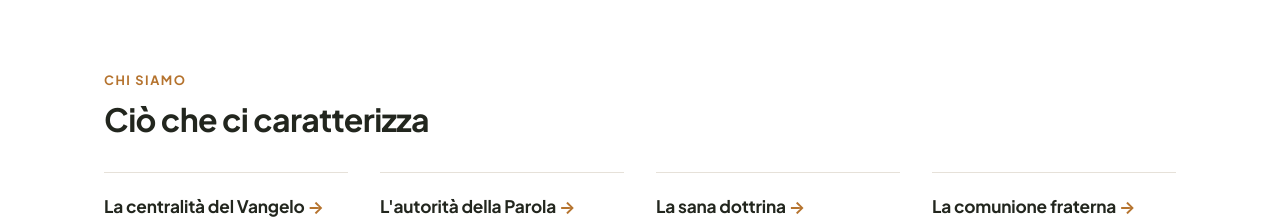
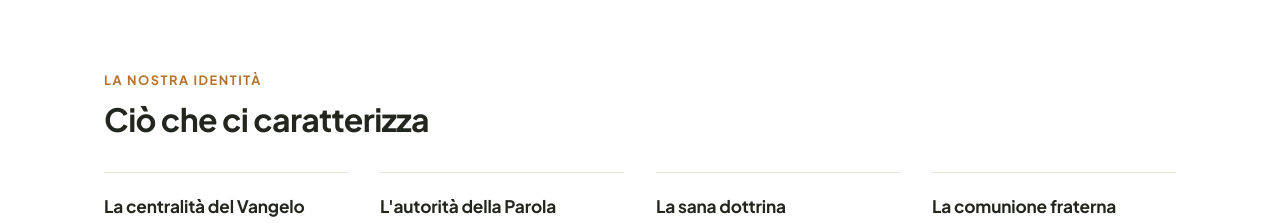
Before and after one commit to AlejandroCaputo/chiesa-logos-prototipo, a plain HTML site: page chi-siamo.html in a window 1280 px wide. Shown: the part 824-1047 px from the top of the page. Drawn offline with Linux system fonts and the light colour scheme.

Commit message:
Ritocchi pagina Chi siamo
Co-Authored-By: Claude Opus 5.5 <noreply@anthropic.com>

```diff
--- a/assets/style.css
+++ b/assets/style.css
@@ -84,6 +84,7 @@ p{margin:0 0 1em}
 .pillars{grid-template-columns:repeat(4,1fr)}
 .pillars>div{border-top:1px solid var(--line);padding-top:22px}
 .pillars h3{font-size:1.08rem}
+.pillars h3::after{content:none}
 
 /* devotional */
 .dev{display:grid;grid-template-columns:340px 1fr;gap:56px;align-items:center}
--- a/chi-siamo.html
+++ b/chi-siamo.html
@@ -24,7 +24,7 @@
 
 <section class="sec" style="padding-bottom:0">
   <div class="wrap">
-    <div class="shead"><div><span class="eyebrow">Chi siamo</span><h2>Ciò che ci caratterizza</h2></div></div>
+    <div class="shead"><div><span class="eyebrow">La nostra identità</span><h2>Ciò che ci caratterizza</h2></div></div>
     <div class="start pillars">
       <div><h3>La centralità del Vangelo</h3><p>Cristo crocifisso e risorto è il cuore della nostra predicazione, del nostro culto e della nostra vita insieme.</p></div>
       <div><h3>L'autorità della Parola</h3><p>La Scrittura è la nostra regola di fede e di condotta: la predichiamo in modo espositivo, libro dopo libro.</p></div>
```
